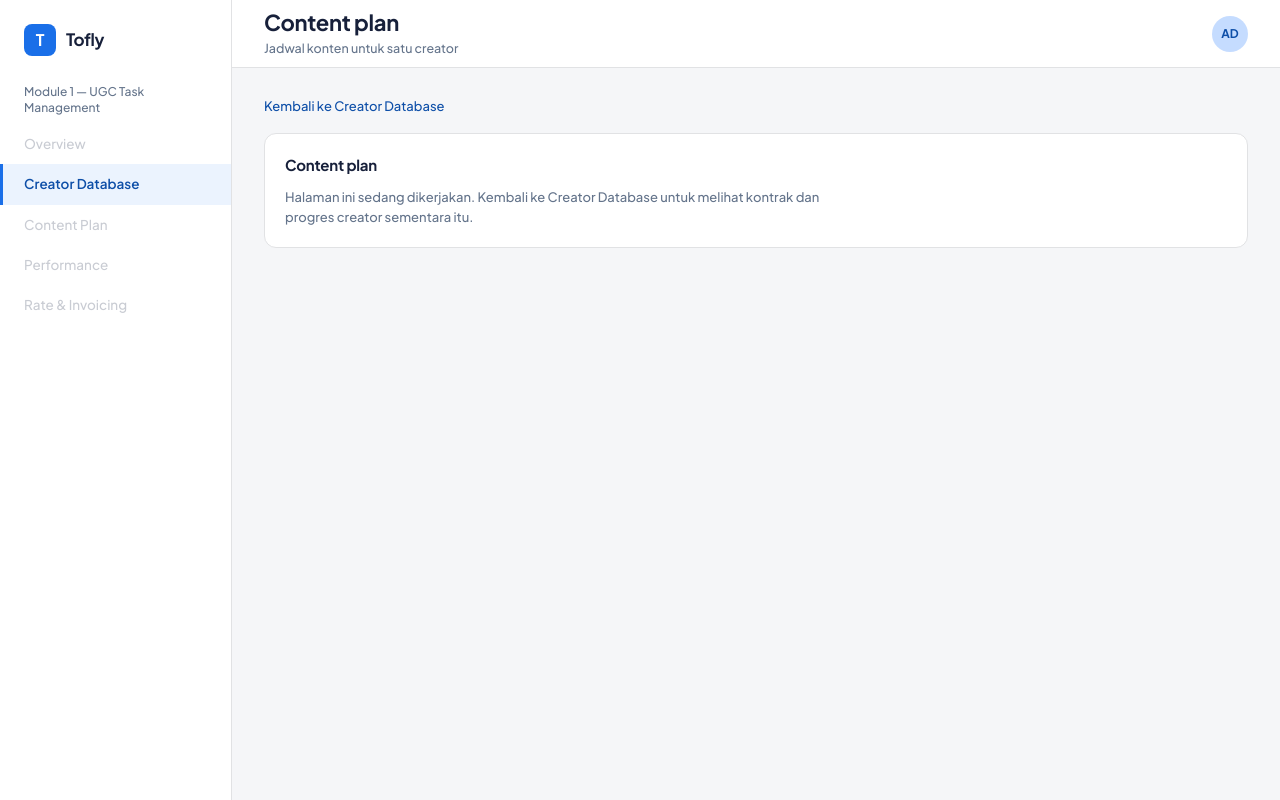
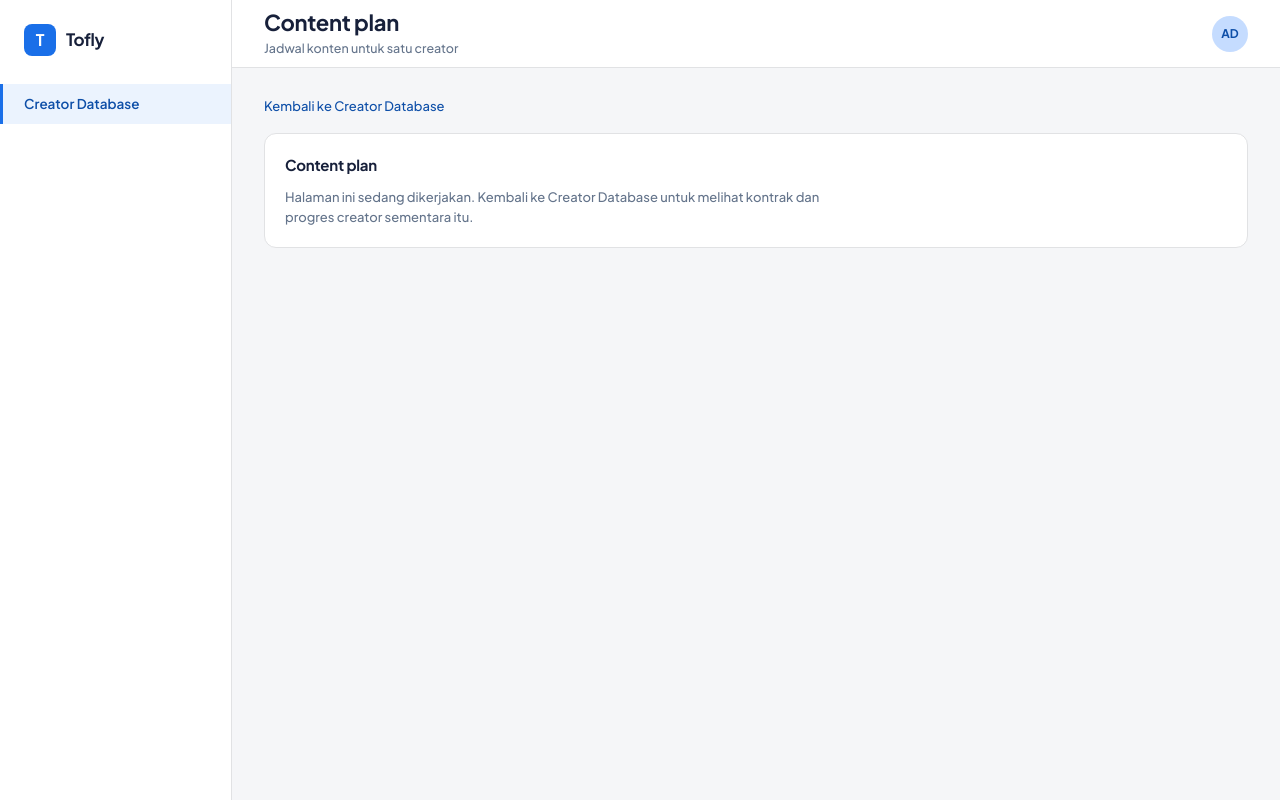
Before and after one commit to PROPENSI-PPL-Tofly/tofly-ugc-management, a Next.js app in the folder frontend/: page /admin/creators/1/content-plan in a window 1280 px wide. Built offline with nearby package versions, Linux system fonts and the light colour scheme.

Commit message:
[REFACTOR] Keep only the Creator Database entry in the sidebar

```diff
--- a/frontend/src/components/shell/app-shell.tsx
+++ b/frontend/src/components/shell/app-shell.tsx
@@ -1,15 +1,8 @@
 import Link from "next/link";
 import type { ReactNode } from "react";
 
-// The admin sections of the module. Only the ones that exist are links; the rest are listed
-// so the shape of the module is visible, but marked unavailable rather than leading nowhere.
-const NAV = [
-  { label: "Overview", href: null },
-  { label: "Creator Database", href: "/admin/creators" },
-  { label: "Content Plan", href: null },
-  { label: "Performance", href: null },
-  { label: "Rate & Invoicing", href: null },
-] as const;
+// Only the sections that exist are listed; a new one is added here when its page lands.
+const NAV = [{ label: "Creator Database", href: "/admin/creators" }] as const;
 
 export function AppShell({
   title,
@@ -33,11 +26,8 @@ export function AppShell({
           <span className="text-[17px] font-bold tracking-tight text-ink">Tofly</span>
         </div>
 
-        <p className="px-6 pb-2 text-xs text-muted">Module 1 — UGC Task Management</p>
-
         <nav className="flex flex-col">
-          {NAV.map((item) =>
-            item.href ? (
+          {NAV.map((item) => (
             // A left rail rather than a tinted block: the rail says "you are here" without
             // turning the item into a button-shaped thing.
             <Link
@@ -48,17 +38,7 @@ export function AppShell({
             >
               {item.label}
             </Link>
-            ) : (
-              <span
-                key={item.label}
-                aria-disabled="true"
-                title="Belum tersedia"
-                className="cursor-not-allowed border-l-[3px] border-transparent py-2.5 pl-[21px] pr-6 text-[13.5px] font-medium text-line-strong"
-              >
-                {item.label}
-              </span>
-            ),
-          )}
+          ))}
         </nav>
       </aside>
 
```
Also changed, not shown: 1 other file (tests, documents, lock files or other folders). Lines whose indentation alone changed are shown as unchanged.
